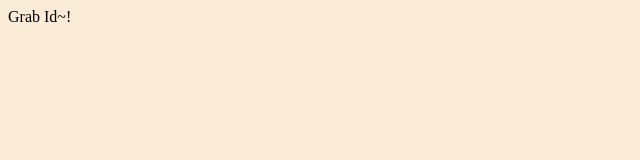
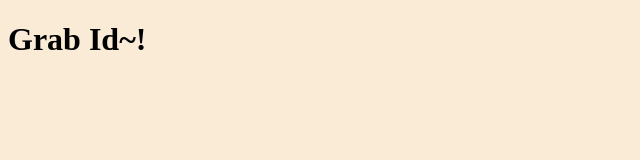
Before and after one commit to cozy-ant/-END-basic_javascript_class, a plain HTML site: page basic/index.html in a window 1280 px wide. Shown: the whole page, without its empty margins (0-640 px from the left). Drawn offline with Linux system fonts and the light colour scheme.

```diff
--- a/basic/index.html
+++ b/basic/index.html
@@ -7,13 +7,14 @@
   <meta name="viewport" content="width=device-width, initial-scale=1.0">
   <link rel="stylesheet" href="style.css">
   <script type="text/javascript" src="app.js"></script>
-  <script type="text/javascript" src="./js/part3.js"></script>
-
   <title>Momentum</title>
 </head>
 
 <body>
-  <div id="title" className="title">Grab Id~!</div>
+  <div id="titles" class="titles">
+    <h1>Grab Id~!</h1>
+  </div>
+  <script type="text/javascript" src="./js/part3.js"></script>
 </body>
 
 </html>
```
Also changed, not shown: basic/js/part3.js (+17 -0 lines).
